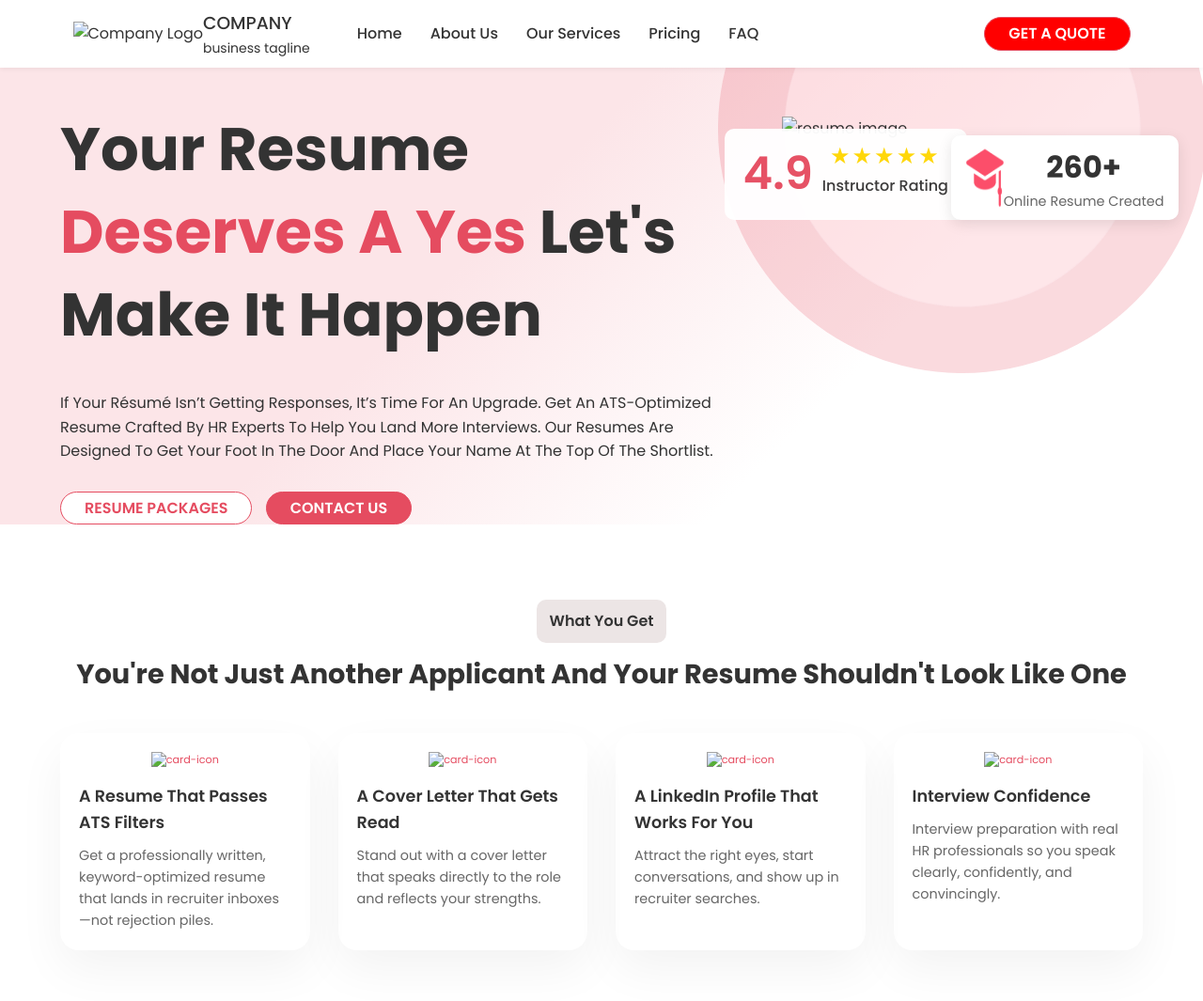
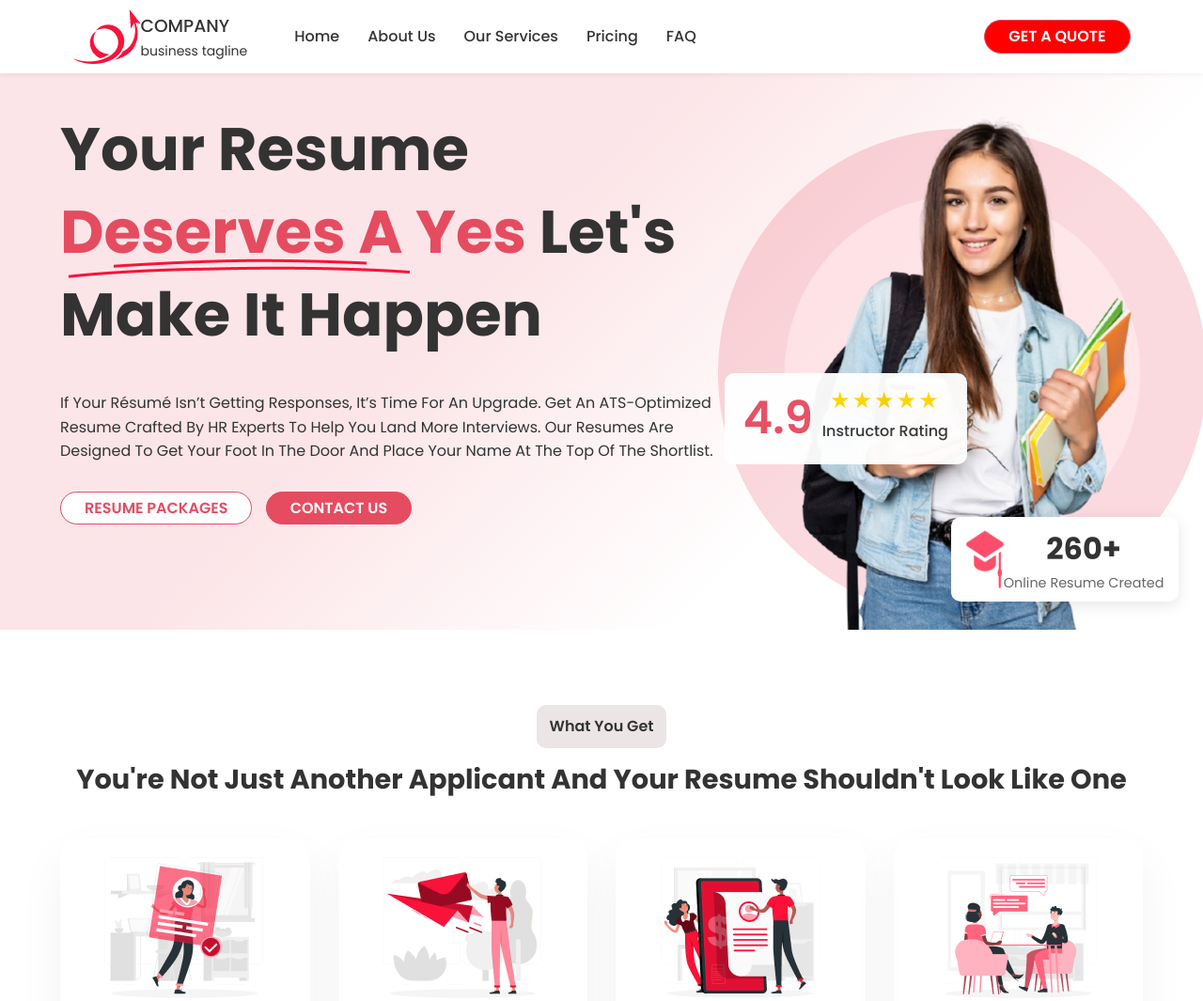
Before and after one commit to vsVaibhav07/Infotech-Services, a plain HTML site: page index.html in a window 1280 px wide. Shown: the top 1065 px of the page at 94% size. Drawn offline with Linux system fonts and the light colour scheme; the site is published under a folder, as on GitHub Pages, so addresses that start at the root find nothing.

Commit message:
Updated Images url

```diff
--- a/index.html
+++ b/index.html
@@ -4,7 +4,7 @@
     <meta charset="UTF-8" />
     <meta name="viewport" content="width=device-width, initial-scale=1.0" />
     <title>Company Business Tagline</title>
-    <link rel="shortcut icon" href="/public/Logo.jpg" type="image/x-icon">
+    <link rel="shortcut icon" href="public/Logo.jpg" type="image/x-icon">
     <link rel="stylesheet" href="style.css" />
     <link
       href="https://fonts.googleapis.com/css2?family=Poppins:wght@400;500;600;700&display=swap"
@@ -18,7 +18,7 @@
       <nav class="mobile-nav" id="mobileNav">
         <!-- Logo Section -->
         <div class="mobile-logo">
-          <img src="/public/Logo.jpg" alt="Company Logo" class="logo-image" />
+          <img src="public/Logo.jpg" alt="Company Logo" class="logo-image" />
           <div class="logo-text">
             <h3 class="logo-heading">COMPANY</h3>
             <span class="business-tagline">business tagline</span>
@@ -41,7 +41,7 @@
 
       <div class="container header-content">
         <div class="logo">
-          <img src="/public/Logo.jpg" alt="Company Logo" class="logo-image" />
+          <img src="public/Logo.jpg" alt="Company Logo" class="logo-image" />
           <div class="logo-text">
             <h3 class="logo-heading">COMPANY</h3>
             <span class="business-tagline">business tagline</span>
@@ -69,7 +69,7 @@
               <br>
               <div class="underline-highlighted">
                 <span class="highlight">Deserves A Yes</span>
-                <img class="underline-image" src="/public/underline.png" alt="" />
+                <img class="underline-image" src="public/underline.png" alt="" />
               </div>
               Let's <br />Make It Happen
             </h1>
@@ -90,7 +90,7 @@
               <div class="inner-circle">
               </div>
             </div>
-            <img class="girl-img" src="/public/girl.png" alt="resume image" />
+            <img class="girl-img" src="public/girl.png" alt="resume image" />
 
             <div class="rounded-border"></div>
 
@@ -102,7 +102,7 @@
               </div>
             </div>
             <div class="resume-count-box">
-              <img class="cap-img" src="./public/CAP.png" alt="" />
+              <img class="cap-img" src="public/CAP.png" alt="" />
               <span class="resume-count-inner">
                 <span class="count">260+</span>
                 <span class="label">Online Resume Created</span>
@@ -122,7 +122,7 @@
           <div class="features-grid">
             <article class="feature-card">
               <div class="icon-placeholder">
-                <img src="/public/img1.png" alt="card-icon" />
+                <img src="public/img1.png" alt="card-icon" />
               </div>
               <h3>A Resume That Passes ATS Filters</h3>
               <p>
@@ -132,7 +132,7 @@
             </article>
             <article class="feature-card">
               <div class="icon-placeholder">
-                <img src="/public/img2.png" alt="card-icon" />
+                <img src="public/img2.png" alt="card-icon" />
               </div>
               <h3>A Cover Letter That Gets Read</h3>
               <p>
@@ -142,7 +142,7 @@
             </article>
             <article class="feature-card">
               <div class="icon-placeholder">
-                <img src="/public/img3.png" alt="card-icon" />
+                <img src="public/img3.png" alt="card-icon" />
               </div>
               <h3>A LinkedIn Profile That Works For You</h3>
               <p>
@@ -152,7 +152,7 @@
             </article>
             <article class="feature-card">
               <div class="icon-placeholder">
-                <img src="/public/img4.png" alt="card-icon" />
+                <img src="public/img4.png" alt="card-icon" />
               </div>
               <h3>Interview Confidence</h3>
               <p>
```
